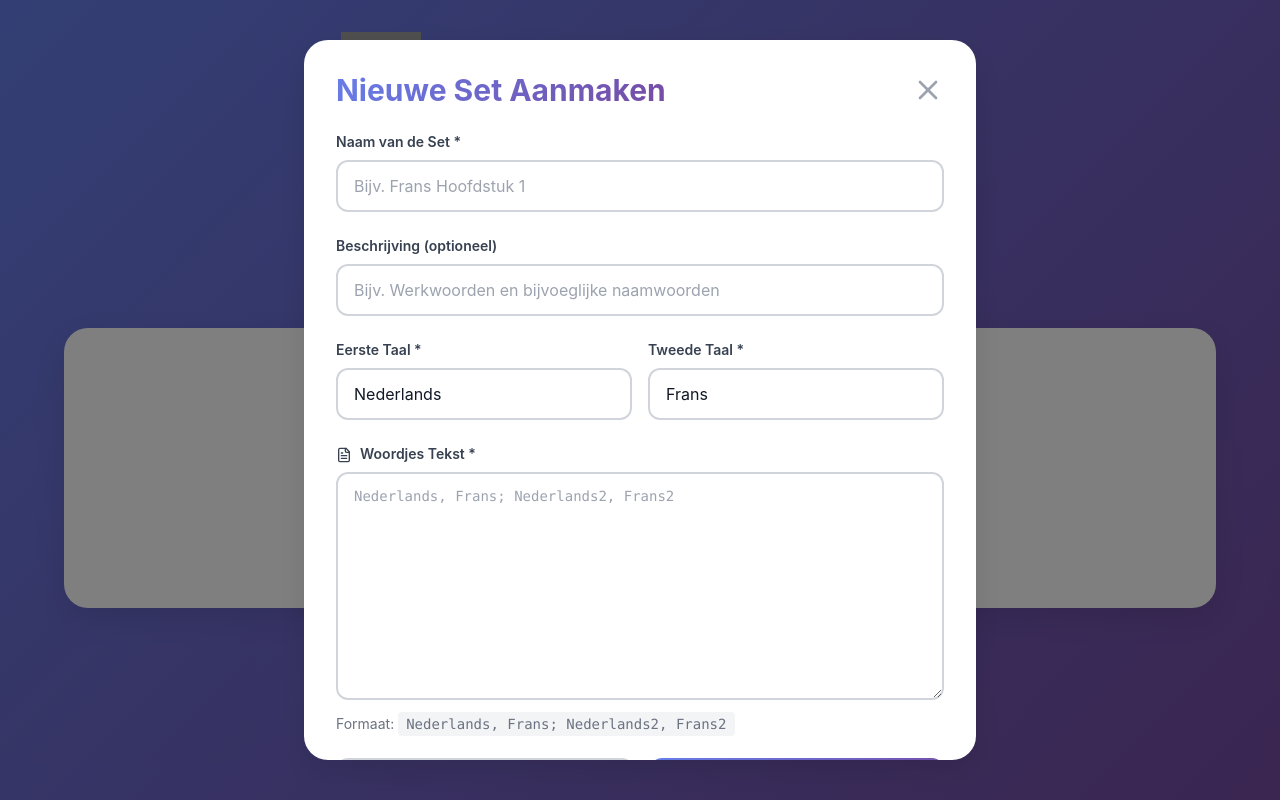
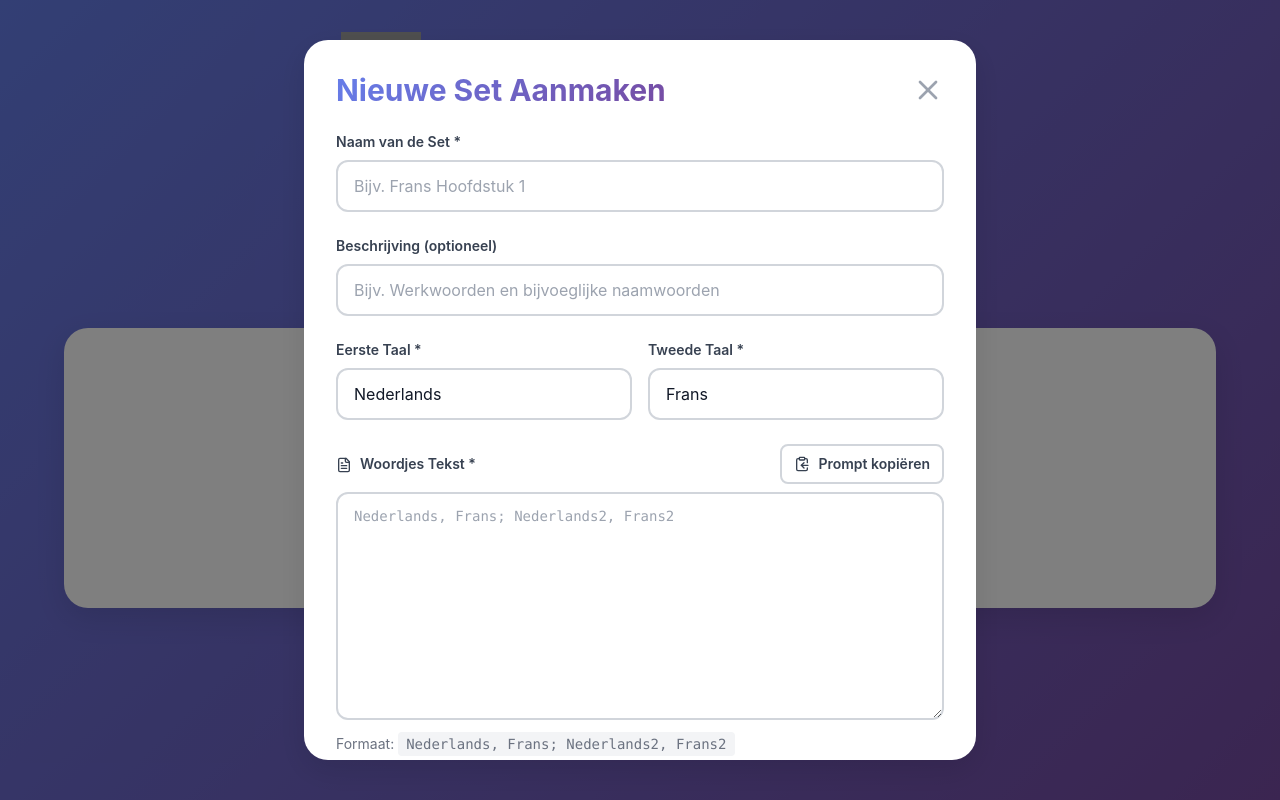
Before and after one commit to kikodehondt/quick-o, a React (Vite) app: page / in a window 1280 px wide. Both pictures are taken after a click on the button "Nieuwe Set Aanmaken". Built offline with nearby package versions, Linux system fonts and the light colour scheme; no server answers; the database is empty; grey boxes are pictures that could not be loaded.

Commit message:
Add AI prompt copy helper to CreateSetModal

```diff
--- a/src/components/CreateSetModal.tsx
+++ b/src/components/CreateSetModal.tsx
@@ -1,5 +1,5 @@
 import { useState } from 'react'
-import { X, FileText, Save } from 'lucide-react'
+import { X, FileText, Save, ClipboardCopy } from 'lucide-react'
 import { supabase } from '../lib/supabase'
 import { parseVocabText } from '../lib/utils'
 
@@ -16,6 +16,9 @@ export default function CreateSetModal({ onClose, onSetCreated }: CreateSetModal
   const [vocabText, setVocabText] = useState('')
   const [loading, setLoading] = useState(false)
   const [error, setError] = useState('')
+  const [copyMessage, setCopyMessage] = useState('')
+
+  const promptText = `Je bent een helper die een woordenlijst omzet naar het exacte formaat van deze vocab trainer.\n\nInstructies:\n1) Lees de brontekst en identificeer woordparen in twee talen: ${language1} en ${language2}.\n2) Output ALLEEN een enkele regel tekst zonder extra uitleg.\n3) Gebruik exact dit formaat: ${language1}woord, ${language2}vertaling; ${language1}woord2, ${language2}vertaling2; ...\n4) Scheid paren met een puntkomma plus spatie ('; ').\n5) Gebruik geen quotes, geen bullet points, geen nummers, geen extra tekst.\n6) Laat niets weg en verzin geen woorden.\n7) Bewaar casing en accenten zoals in de input.\n8) Als er bij een woord meerdere vertalingen zijn, kies de meest gebruikelijke en geef slechts één vertaling.\n9) Als een woordpaar ontbreekt of onduidelijk is, sla het over en noem het niet.\n10) Als er al puntkomma's of komma's staan, herstructureer naar het exacte formaat hierboven.\n\nVoorbeeld output (fictief):\n${language1} huis, ${language2} maison; ${language1} auto, ${language2} voiture; ${language1} eten, ${language2} manger`
 
   async function handleSubmit(e: React.FormEvent) {
     e.preventDefault()
@@ -144,10 +147,31 @@ export default function CreateSetModal({ onClose, onSetCreated }: CreateSetModal
           </div>
 
           <div>
-            <label className="block text-sm font-semibold text-gray-700 mb-2">
-              <FileText className="w-4 h-4 inline mr-2" />
-              Woordjes Tekst *
-            </label>
+            <div className="flex items-center justify-between mb-2 gap-2">
+              <label className="block text-sm font-semibold text-gray-700">
+                <FileText className="w-4 h-4 inline mr-2" />
+                Woordjes Tekst *
+              </label>
+              <button
+                type="button"
+                onClick={async () => {
+                  try {
+                    await navigator.clipboard.writeText(promptText)
+                    setCopyMessage('Prompt gekopieerd naar klembord')
+                    setTimeout(() => setCopyMessage(''), 2500)
+                  } catch (err) {
+                    console.error('Clipboard error', err)
+                    setCopyMessage('Kopiëren mislukt, selecteer en kopieer handmatig')
+                    setTimeout(() => setCopyMessage(''), 4000)
+                  }
+                }}
+                className="px-3 py-2 rounded-lg border-2 border-gray-300 bg-white hover:border-gray-400 hover:shadow text-sm font-semibold text-gray-700 transition-colors flex items-center gap-2"
+                title="Kopieer instructie-prompt voor AI"
+              >
+                <ClipboardCopy className="w-4 h-4" />
+                Prompt kopiëren
+              </button>
+            </div>
             <textarea
               value={vocabText}
               onChange={(e) => setVocabText(e.target.value)}
@@ -158,6 +182,9 @@ export default function CreateSetModal({ onClose, onSetCreated }: CreateSetModal
             <p className="text-sm text-gray-500 mt-2">
               Formaat: <code className="bg-gray-100 px-2 py-1 rounded">{language1}, {language2}; {language1}2, {language2}2</code>
             </p>
+            {copyMessage && (
+              <p className="text-sm text-green-600 mt-2">{copyMessage}</p>
+            )}
           </div>
 
           {error && (
```
